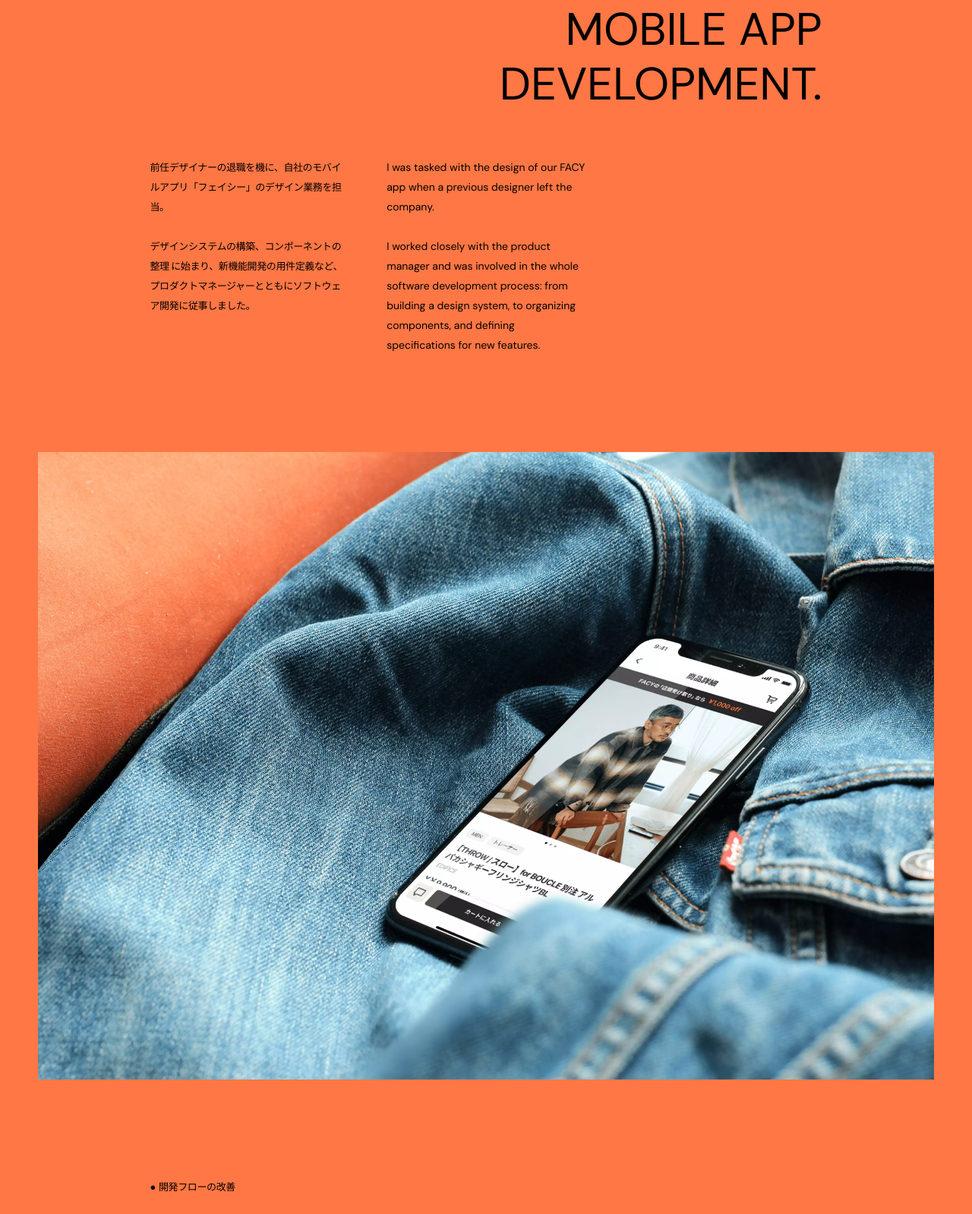
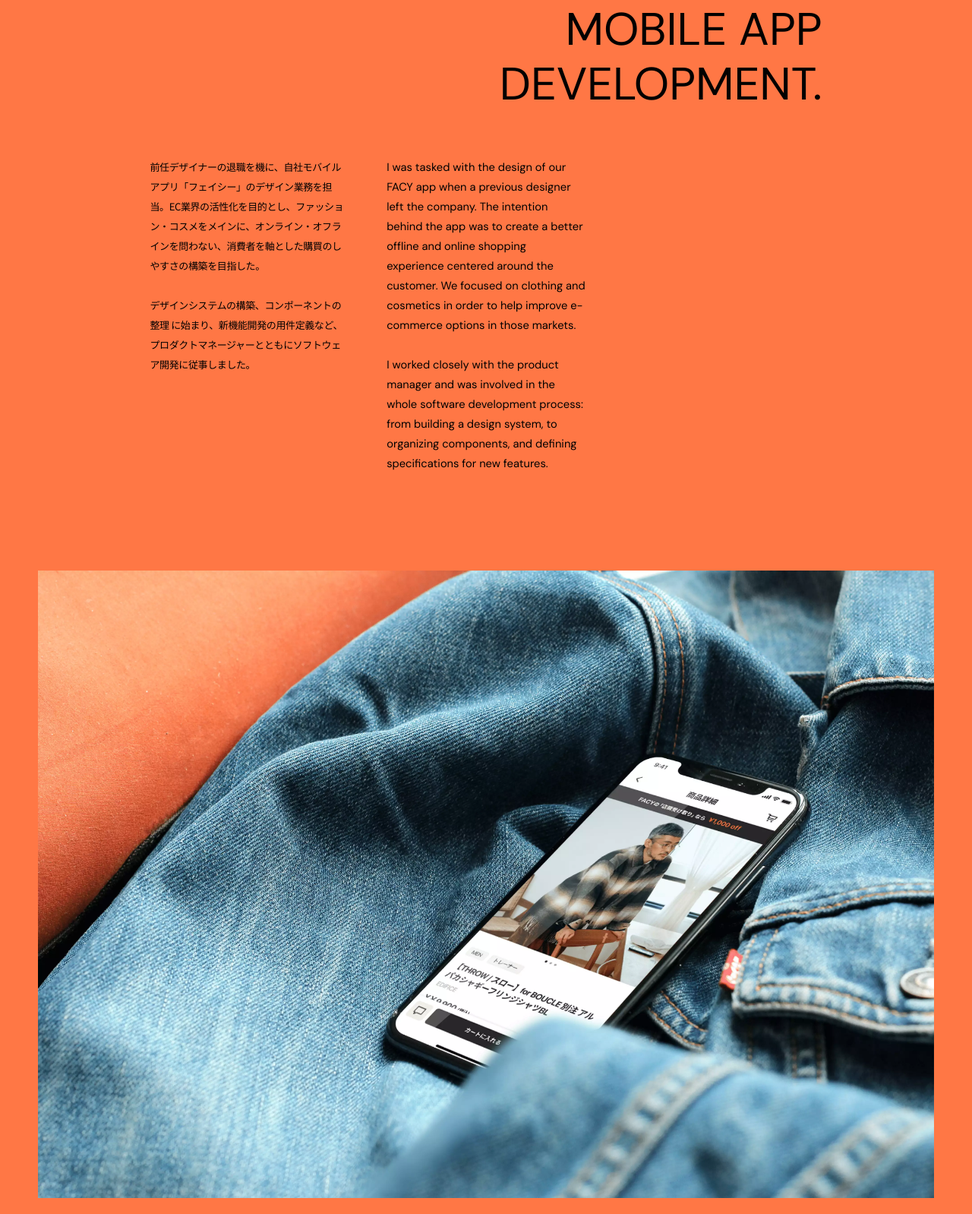
Before and after one commit to iamkyoko/portfolio, a PHP site: page /work/facyapp.php in a window 1280 px wide. Shown: the part 322-1920 px from the top of the page at 76% size. Run offline with PHP 8.4, Linux system fonts and the light colour scheme; data that the repository does not hold is empty; style sheets or scripts are compiled from the project's sources.

Commit message:
Updated text and font sizes

```diff
--- a/src/scss/_font.scss
+++ b/src/scss/_font.scss
@@ -8,7 +8,7 @@ $en-base-font: "DM Sans";
 :root {
    --jp-base-font-size: calc(12px + 1 * (100vw - 320px) / 960);
    --jp-small-font-size: calc(12px + 0.75 * (100vw - 320px) / 960);
-   --en-base-font-size: calc(13.6px + .4 * (100vw - 320px) / 960);
+   --en-base-font-size: calc(13.6px + 1.13333333333 * (100vw - 320px) / 960);
    --head-font-size: 10vw;
 }
 
--- a/src/work/facyapp.php
+++ b/src/work/facyapp.php
@@ -16,12 +16,12 @@
 
 		<div class="project-description">
 			<p class="jp first-2">
-            前任デザイナーの退職を機に、自社のモバイルアプリ「フェイシー」のデザイン業務を担当。
+            前任デザイナーの退職を機に、自社モバイルアプリ「フェイシー」のデザイン業務を担当。EC業界の活性化を目的とし、ファッション・コスメをメインに、オンライン・オフラインを問わない、消費者を軸とした購買のしやすさの構築を目指した。
             <br><br>
             デザインシステムの構築、コンポーネントの整理 に始まり、新機能開発の用件定義など、プロダクトマネージャーとともにソフトウェア開発に従事しました。
 			</p>
 			<p class="middle-2">
-            I was tasked with the design of our FACY app when a previous designer left the company.
+            I was tasked with the design of our FACY app when a previous designer left the company. The intention behind the app was to create a better offline and online shopping experience centered around the customer. We focused on clothing and cosmetics in order to help improve e-commerce options in those markets.
             <br><br>
             I worked closely with the product manager and was involved in the whole software development process: from building a design system, to organizing components, and defining specifications for new features.
          </p>
```
